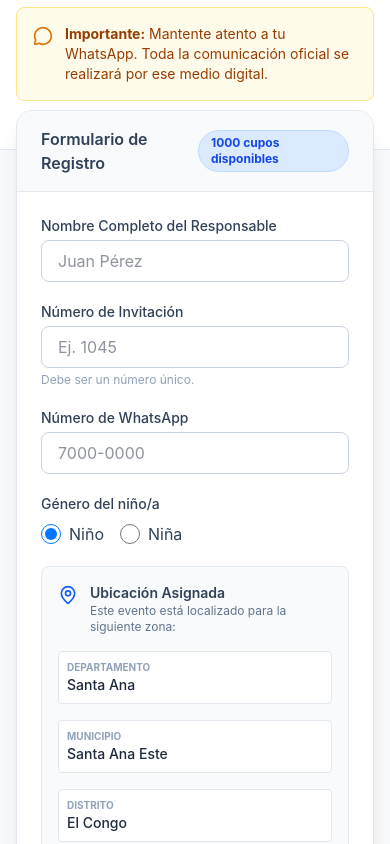
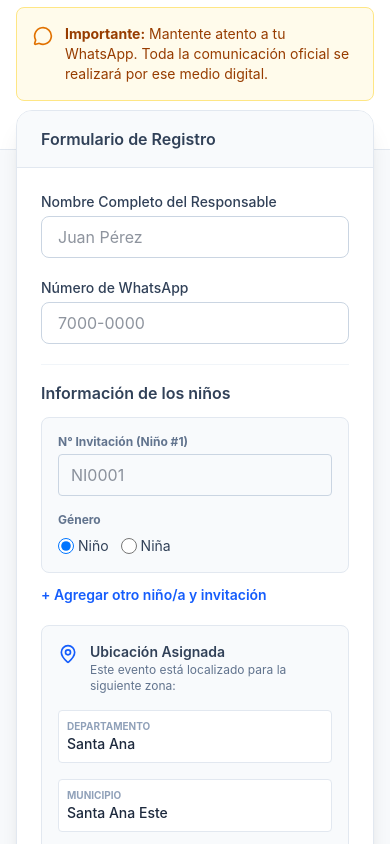
Before and after one commit to gmany1/entrega-de-juguetes-fundacion-bukele, a React (Vite) app: page / in a window 390 px wide. Shown: the part 1300-2144 px from the top of the page. Built offline with nearby package versions, Linux system fonts and the light colour scheme; no server answers; the database is empty.

Commit message:
Refactor for multiple children registration in one form and relax WhatsApp uniqueness check

```diff
--- a/components/RegistrationForm.tsx
+++ b/components/RegistrationForm.tsx
@@ -7,14 +7,14 @@ const RegistrationForm: React.FC = () => {
   const { config } = useConfig();
   const [remainingSlots, setRemainingSlots] = useState<number>(0);
   const [isSubmitting, setIsSubmitting] = useState(false);
-  const [submittedData, setSubmittedData] = useState<{ name: string, count: number, gender: string } | null>(null);
+  const [submittedData, setSubmittedData] = useState<{ name: string, count: number } | null>(null);
+
+  // New state for children list
+  const [children, setChildren] = useState([{ id: crypto.randomUUID(), inviteNumber: '', gender: 'Niño' }]);
 
   const [formData, setFormData] = useState({
     fullName: '',
-    inviteNumber: '',
     whatsapp: '',
-    childCount: 1,
-    genderSelection: 'Niño',
     department: config.defaultDepartment,
     municipality: config.defaultMunicipality,
     district: config.defaultDistrict,
@@ -43,34 +43,36 @@ const RegistrationForm: React.FC = () => {
 
   const handleChange = (e: React.ChangeEvent<HTMLInputElement | HTMLSelectElement | HTMLTextAreaElement>) => {
     const { name, value } = e.target;
-    // Force uppercase for inviteNumber
-    const val = name === 'inviteNumber' ? value.toUpperCase() : value;
-    setFormData(prev => ({ ...prev, [name]: val }));
+    setFormData(prev => ({ ...prev, [name]: value }));
     if (error) setError(null);
+  };
+
+  const handleChildChange = (id: string, field: 'inviteNumber' | 'gender', value: string) => {
+    setChildren(prev => prev.map(child => {
+      if (child.id === id) {
+        return {
+          ...child,
+          [field]: field === 'inviteNumber' ? value.toUpperCase() : value
+        };
+      }
+      return child;
+    }));
+    if (error) setError(null);
+  };
+
+  const addChild = () => {
+    setChildren(prev => [...prev, { id: crypto.randomUUID(), inviteNumber: '', gender: 'Niño' }]);
+  };
+
+  const removeChild = (id: string) => {
+    if (children.length > 1) {
+      setChildren(prev => prev.filter(c => c.id !== id));
+    }
   };
 
   const validate = (): boolean => {
     if (!formData.fullName.trim()) {
       setError("El nombre completo es obligatorio.");
-      return false;
-    }
-
-    // Validate Invite Number Format: NI0001 - NI1000
-    const inviteRegex = /^NI(\d{4})$/i; // Case insensitive
-    if (!formData.inviteNumber.trim()) {
-      setError("El número de invitación es obligatorio.");
-      return false;
-    }
-    const match = formData.inviteNumber.trim().match(inviteRegex);
-
-    if (!match) {
-      setError("El número de invitación debe tener el formato NI seguido de 4 dígitos (ej. NI0001).");
-      return false;
-    }
-
-    const inviteNum = parseInt(match[1], 10);
-    if (inviteNum < 1 || inviteNum > 1000) {
-      setError("El número de invitación debe estar entre NI0001 y NI1000.");
       return false;
     }
 
@@ -83,36 +85,42 @@ const RegistrationForm: React.FC = () => {
       return false;
     }
 
-    // childCount is fixed to 1
-
     if (!formData.addressDetails.trim()) {
       setError("Debes especificar tu colonia, caserío o cantón.");
       return false;
     }
 
+    // Validate Children
+    const inviteRegex = /^NI(\d{4})$/i;
+    const usedInvites = new Set();
+
+    for (let i = 0; i < children.length; i++) {
+      const child = children[i];
+      if (!child.inviteNumber.trim()) {
+        setError(`El número de invitación es obligatorio para el niño #${i + 1}.`);
+        return false;
+      }
+
+      const match = child.inviteNumber.trim().match(inviteRegex);
+      if (!match) {
+        setError(`La invitación "${child.inviteNumber}" (Niño #${i + 1}) debe tener el formato NIxxxx (ej. NI0001).`);
+        return false;
+      }
+
+      const inviteNum = parseInt(match[1], 10);
+      if (inviteNum < 1 || inviteNum > 1000) {
+        setError(`La invitación "${child.inviteNumber}" debe estar entre NI0001 y NI1000.`);
+        return false;
+      }
+
+      if (usedInvites.has(child.inviteNumber.trim())) {
+        setError(`La invitación "${child.inviteNumber}" está duplicada en este formulario.`);
+        return false;
+      }
+      usedInvites.add(child.inviteNumber.trim());
+    }
+
     return true;
-  };
-
-  const handleRegisterAnother = () => {
-    setSubmittedData(null);
-    setFormData(prev => ({
-      ...prev,
-      inviteNumber: '', // Clear invite number for new child
-      genderSelection: 'Niño', // Reset gender
-      // Keep Name, WhatsApp, Address for faster flow
-    }));
-    setError(null);
-  };
-
-  const generateWhatsAppLink = (name: string, count: number, gender: string) => {
-    // Use template from config
-    let message = config.whatsappTemplate;
-    message = message.replace('{name}', name);
-    message = message.replace('{count}', count.toString());
-    message = message.replace('{gender}', gender);
-    message = message.replace('{date}', config.eventDate);
-
-    return `https://wa.me/${config.orgPhoneNumber}?text=${encodeURIComponent(message)}`;
   };
 
   const handleSubmit = async (e: React.FormEvent) => {
@@ -120,42 +128,54 @@ const RegistrationForm: React.FC = () => {
     if (!validate()) return;
 
     setIsSubmitting(true);
+    setError(null);
 
     try {
+      // Sequential submission
+      for (const child of children) {
         const result = await saveRegistration({
-        ...formData,
-        childCount: 1 // Always 1 per invite
+          fullName: formData.fullName,
+          inviteNumber: child.inviteNumber,
+          whatsapp: formData.whatsapp,
+          childCount: 1, // Logic remains 1 entry per invite
+          genderSelection: child.gender,
+          department: formData.department,
+          municipality: formData.municipality,
+          district: formData.district,
+          addressDetails: formData.addressDetails
         }, config.maxRegistrations);
 
-      if (result.success && result.data) {
+        if (!result.success) {
+          throw new Error(`Error con la invitación ${child.inviteNumber}: ${result.message}`);
+        }
+      }
+
+      // Handle success
       setSubmittedData({
-          name: result.data.fullName,
-          count: result.data.childCount,
-          gender: result.data.genderSelection
+        name: formData.fullName,
+        count: children.length
       });
 
+      // Refresh slots
       const slots = await getRemainingSlots(config.maxRegistrations);
       setRemainingSlots(slots);
 
-        const link = generateWhatsAppLink(
-          result.data.fullName,
-          result.data.childCount,
-          result.data.genderSelection
-        );
+      // Open WhatsApp for the first child (or generic)
+      // Using the logic: we just need one contact point.
+      const firstChild = children[0];
+      const link = `https://wa.me/${config.orgPhoneNumber}?text=${encodeURIComponent(
+        `Hola, soy ${formData.fullName}. He registrado ${children.length} niño(s) para la entrega de juguetes. Invitación(es): ${children.map(c => c.inviteNumber).join(', ')}.`
+      )}`;
+      window.open(link, '_blank');
 
-        window.open(link, '_blank');
-      } else {
-        setError(result.message || "Ocurrió un error al guardar el registro.");
-      }
-    } catch (err) {
+    } catch (err: any) {
       console.error(err);
-      setError("Error de conexión.");
+      setError(err.message || "Error de conexión.");
     } finally {
       setIsSubmitting(false);
     }
   };
 
-  // Check if registration is explicitly closed or full
   const isClosed = !config.isRegistrationOpen || remainingSlots <= 0;
 
   if (isClosed) {
@@ -188,26 +208,15 @@ const RegistrationForm: React.FC = () => {
         </div>
         <h2 className="text-3xl font-bold text-green-800 mb-4">¡Registro Exitoso!</h2>
         <p className="text-green-700 text-lg mb-6">
-          Gracias <strong>{submittedData.name}</strong>. Hemos procesado tu solicitud.
+          Gracias <strong>{submittedData.name}</strong>. Hemos procesado el registro de {submittedData.count} niño(s).
           Se ha abierto una ventana de WhatsApp para confirmar tu asistencia.
         </p>
-
-        <div className="flex flex-col gap-3 justify-center items-center">
-          <button
-            onClick={handleRegisterAnother}
-            className="bg-blue-600 text-white px-6 py-3 rounded-xl font-semibold shadow-md hover:bg-blue-700 transition-colors w-full md:w-auto flex items-center justify-center gap-2"
-          >
-            <Send className="w-4 h-4" />
-            Registrar otro niño/a (Nueva Invitación)
-          </button>
-
         <button
           onClick={() => window.location.reload()}
-            className="text-green-800 underline hover:text-green-900 mt-2"
+          className="text-green-800 underline hover:text-green-900"
         >
-            Terminar y volver al inicio
+          Volver al inicio
         </button>
-        </div>
       </div>
     );
   }
@@ -217,9 +226,7 @@ const RegistrationForm: React.FC = () => {
       <div className="bg-white rounded-2xl shadow-xl border border-slate-200 overflow-hidden">
         <div className="bg-slate-50 border-b border-slate-200 px-6 py-4 flex justify-between items-center">
           <h3 className="font-semibold text-slate-700">Formulario de Registro</h3>
-          <span className={`text-xs font-bold px-3 py-1 rounded-full border ${remainingSlots < 50 ? 'bg-red-100 text-red-700 border-red-200' : 'bg-blue-100 text-blue-700 border-blue-200'}`}>
-            {remainingSlots} cupos disponibles
-          </span>
+          {/* Removed specific slot count as requested */}
         </div>
 
         <form onSubmit={handleSubmit} className="p-6 md:p-8 space-y-5">
@@ -230,6 +237,7 @@ const RegistrationForm: React.FC = () => {
             </div>
           )}
 
+          {/* Responsible Info */}
           <div>
             <label className="block text-sm font-medium text-slate-700 mb-1">Nombre Completo del Responsable</label>
             <input
@@ -243,20 +251,6 @@ const RegistrationForm: React.FC = () => {
             />
           </div>
 
-          <div className="grid grid-cols-1 md:grid-cols-2 gap-5">
-            <div>
-              <label className="block text-sm font-medium text-slate-700 mb-1">Número de Invitación</label>
-              <input
-                type="text"
-                name="inviteNumber"
-                value={formData.inviteNumber}
-                onChange={handleChange}
-                placeholder="Ej. 1045"
-                disabled={isSubmitting}
-                className="w-full px-4 py-2 border border-slate-300 rounded-lg focus:ring-2 focus:ring-blue-500 focus:border-blue-500 outline-none transition-all disabled:bg-slate-50"
-              />
-              <p className="text-xs text-slate-400 mt-1">Debe ser un número único.</p>
-            </div>
           <div>
             <label className="block text-sm font-medium text-slate-700 mb-1">Número de WhatsApp</label>
             <input
@@ -269,40 +263,75 @@ const RegistrationForm: React.FC = () => {
               className="w-full px-4 py-2 border border-slate-300 rounded-lg focus:ring-2 focus:ring-blue-500 focus:border-blue-500 outline-none transition-all disabled:bg-slate-50"
             />
           </div>
+
+          {/* Children List */}
+          <div className="border-t border-slate-100 pt-4">
+            <h4 className="font-semibold text-slate-700 mb-3">Información de los niños</h4>
+            <div className="space-y-4">
+              {children.map((child, index) => (
+                <div key={child.id} className="p-4 bg-slate-50 rounded-lg border border-slate-200 relative">
+                  <div className="grid grid-cols-1 md:grid-cols-2 gap-4">
+                    <div>
+                      <label className="block text-xs font-bold text-slate-500 mb-1">N° Invitación (Niño #{index + 1})</label>
+                      <input
+                        type="text"
+                        value={child.inviteNumber}
+                        onChange={(e) => handleChildChange(child.id, 'inviteNumber', e.target.value)}
+                        placeholder="NI0001"
+                        disabled={isSubmitting}
+                        className="w-full px-3 py-2 border border-slate-300 rounded focus:ring-2 focus:ring-blue-500 outline-none"
+                      />
                     </div>
-
-          <div className="grid grid-cols-1 md:grid-cols-2 gap-5">
                     <div>
-              <label className="block text-sm font-medium text-slate-700 mb-1">Género del niño/a</label>
-              <div className="flex gap-4 mt-2">
+                      <label className="block text-xs font-bold text-slate-500 mb-1">Género</label>
+                      <div className="flex gap-3 mt-2">
                         <label className="inline-flex items-center cursor-pointer">
                           <input
                             type="radio"
-                    name="genderSelection"
+                            name={`gender-${child.id}`}
                             value="Niño"
-                    checked={formData.genderSelection === 'Niño'}
-                    onChange={handleChange}
-                    disabled={isSubmitting}
-                    className="w-5 h-5 text-blue-600 border-gray-300 focus:ring-blue-500"
+                            checked={child.gender === 'Niño'}
+                            onChange={(e) => handleChildChange(child.id, 'gender', e.target.value)}
+                            className="w-4 h-4 text-blue-600"
                           />
-                  <span className="ml-2 text-slate-700">Niño</span>
+                          <span className="ml-1 text-sm text-slate-700">Niño</span>
                         </label>
                         <label className="inline-flex items-center cursor-pointer">
                           <input
                             type="radio"
-                    name="genderSelection"
+                            name={`gender-${child.id}`}
                             value="Niña"
-                    checked={formData.genderSelection === 'Niña'}
-                    onChange={handleChange}
-                    disabled={isSubmitting}
-                    className="w-5 h-5 text-pink-500 border-gray-300 focus:ring-pink-500"
+                            checked={child.gender === 'Niña'}
+                            onChange={(e) => handleChildChange(child.id, 'gender', e.target.value)}
+                            className="w-4 h-4 text-pink-500"
                           />
-                  <span className="ml-2 text-slate-700">Niña</span>
+                          <span className="ml-1 text-sm text-slate-700">Niña</span>
                         </label>
                       </div>
                     </div>
-            {/* Hidden input for childCount to keep compatibility standard */}
-            <input type="hidden" name="childCount" value="1" />
+                  </div>
+                  {children.length > 1 && (
+                    <button
+                      type="button"
+                      onClick={() => removeChild(child.id)}
+                      className="absolute -top-2 -right-2 bg-red-100 text-red-500 rounded-full p-1 hover:bg-red-200"
+                      title="Eliminar"
+                    >
+                      <svg xmlns="http://www.w3.org/2000/svg" className="h-4 w-4" viewBox="0 0 20 20" fill="currentColor">
+                        <path fillRule="evenodd" d="M4.293 4.293a1 1 0 011.414 0L10 8.586l4.293-4.293a1 1 0 111.414 1.414L11.414 10l4.293 4.293a1 1 0 01-1.414 1.414L10 11.414l-4.293 4.293a1 1 0 01-1.414-1.414L8.586 10 4.293 5.707a1 1 0 010-1.414z" clipRule="evenodd" />
+                      </svg>
+                    </button>
+                  )}
+                </div>
+              ))}
+            </div>
+            <button
+              type="button"
+              onClick={addChild}
+              className="mt-3 text-sm text-blue-600 font-semibold hover:text-blue-800 flex items-center gap-1"
+            >
+              + Agregar otro niño/a y invitación
+            </button>
           </div>
 
           {/* Fixed Location Section - Now reads from config defaults */}
@@ -370,14 +399,6 @@ const RegistrationForm: React.FC = () => {
             <p className="text-center text-xs text-slate-400 mt-4">
               Al registrarte aceptas ser contactado vía WhatsApp para la logística del evento.
             </p>
-            <div className="mt-6 p-4 bg-blue-50 rounded-lg border border-blue-100 text-center">
-              <p className="text-sm text-blue-800 font-medium">
-                ¿Tienes más de una invitación?
-              </p>
-              <p className="text-xs text-blue-600 mt-1">
-                Podrás registrar al siguiente niño/a inmediatamente después de completar este registro.
-              </p>
-            </div>
           </div>
 
         </form>
--- a/services/storageService.ts
+++ b/services/storageService.ts
@@ -46,12 +46,7 @@ export const saveRegistration = async (data: Omit<Registration, 'id' | 'timestam
       return { success: false, message: `El número de invitación ${data.inviteNumber} ya ha sido utilizado.` };
     }
 
-    // 3. Check Duplicate WhatsApp
-    const qPhone = query(collection(db, COLLECTION_NAME), where("whatsapp", "==", data.whatsapp), limit(1));
-    const phoneSnap = await getDocs(qPhone);
-    if (!phoneSnap.empty) {
-      return { success: false, message: `El número de WhatsApp ${data.whatsapp} ya está registrado.` };
-    }
+    // 3. Duplicate WhatsApp check removed to allow multiple children per parent
 
     // 4. Save to Firestore
     const newRegistrationData = {
```
Lines whose indentation alone changed are shown as unchanged.
